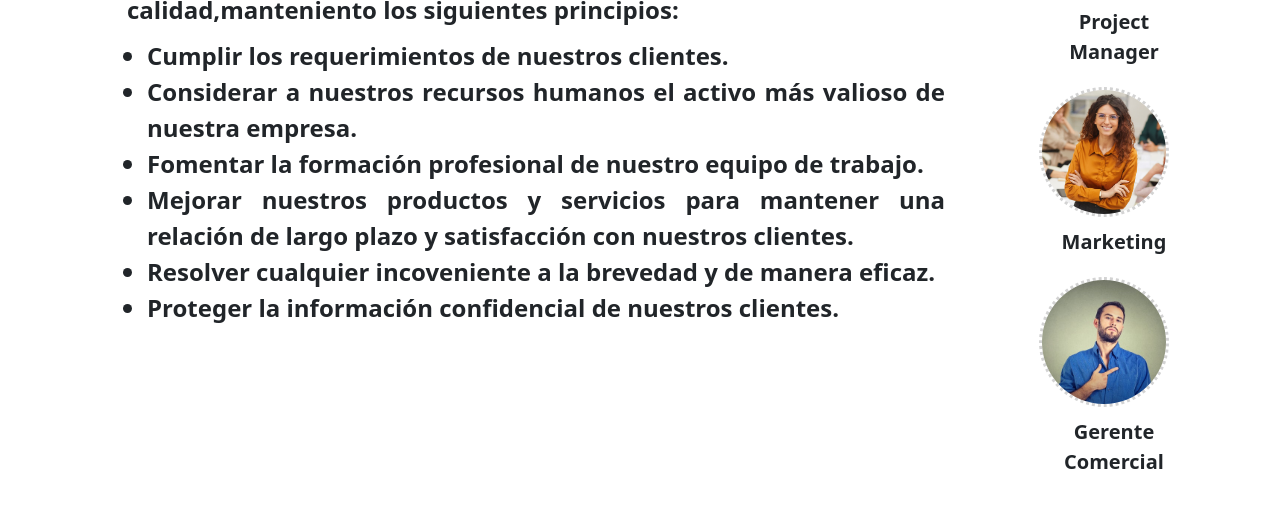
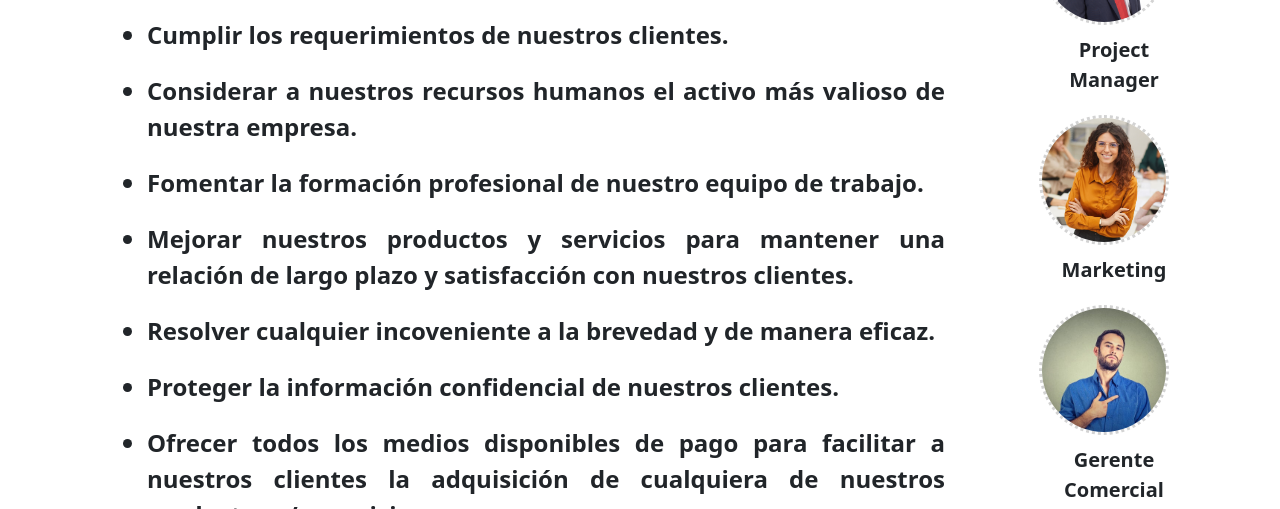
Before and after one commit to Lean-2021/proyecto-coder, a website: page quienes-somos.html in a window 1280 px wide. Shown: the part 1671-2180 px from the top of the page. Drawn offline with nearby package versions, Linux system fonts and the light colour scheme; a web font is replaced by a local one.

Commit message:
Agregando texto a la pagina quienes-somos.html

```diff
--- a/quienes-somos.html
+++ b/quienes-somos.html
@@ -139,6 +139,7 @@
                         <li>Mejorar nuestros <strong>productos</strong> y <strong>servicios</strong> para mantener una relación de largo plazo y satisfacción con nuestros clientes.</li>
                         <li>Resolver cualquier incoveniente a la brevedad y de manera eficaz.</li>
                         <li>Proteger la información confidencial de nuestros clientes.</li>
+                        <li>Ofrecer todos los medios disponibles de pago para facilitar a nuestros clientes la adquisición de cualquiera de nuestros productos y/o servicios.</li>
                     </ul>
                 </p>
             </section>
--- a/scss/estilos.scss
+++ b/scss/estilos.scss
@@ -468,11 +468,14 @@ aside:hover{
 /* staff empresa */
 .nosotros__description--staff{
     grid-area: textoEmpresa;
-    margin-top:-160px;
+    margin-top:-40px;
     margin-left:-50px;
     font-size:2.4rem;
     font-weight: bold;
     text-align: justify;
+    li{
+        margin-top:20px;
+    }
 }
 .nosotros__personas{
     grid-area:personasEmpresa;
```
Also changed, not shown: css/estilos.css.
